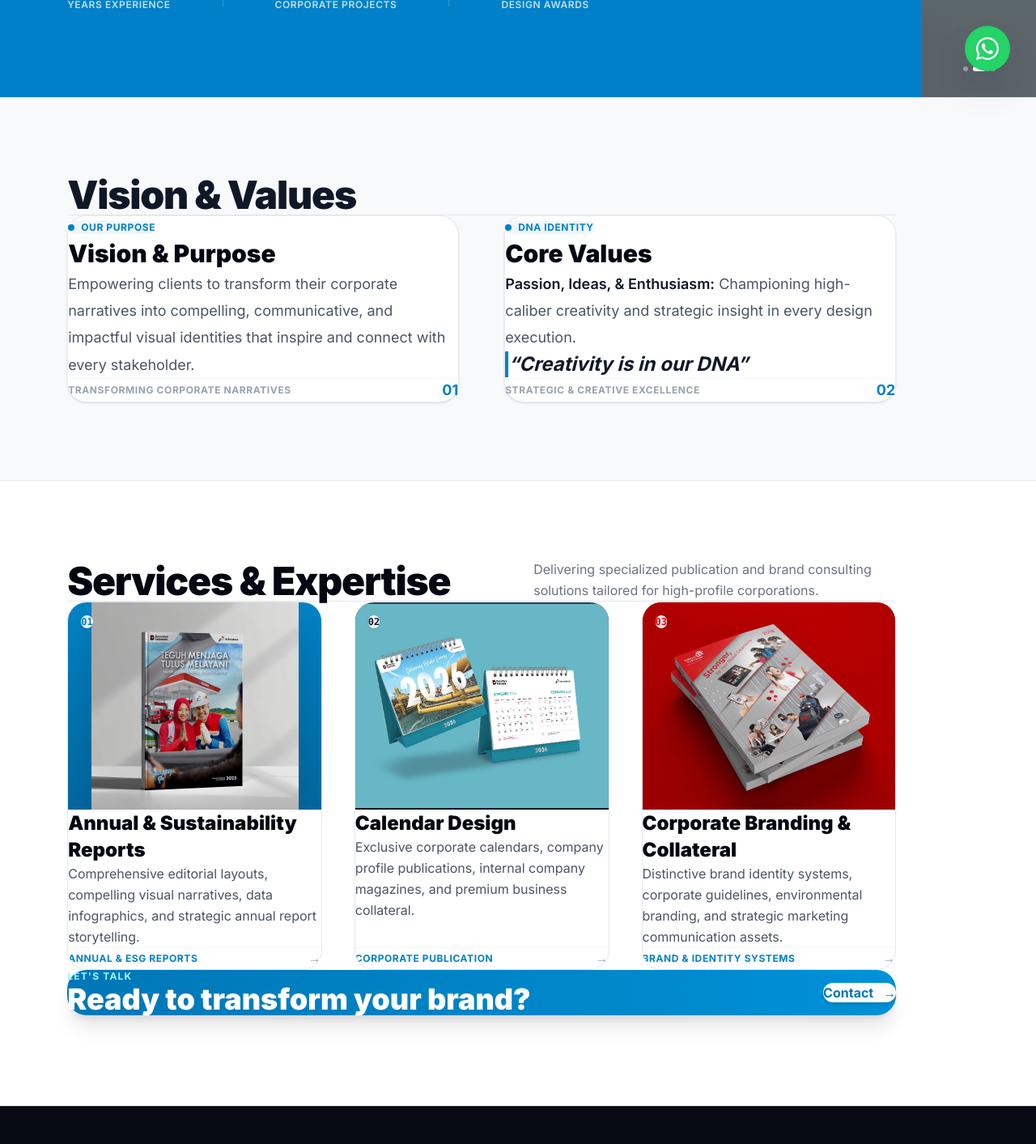
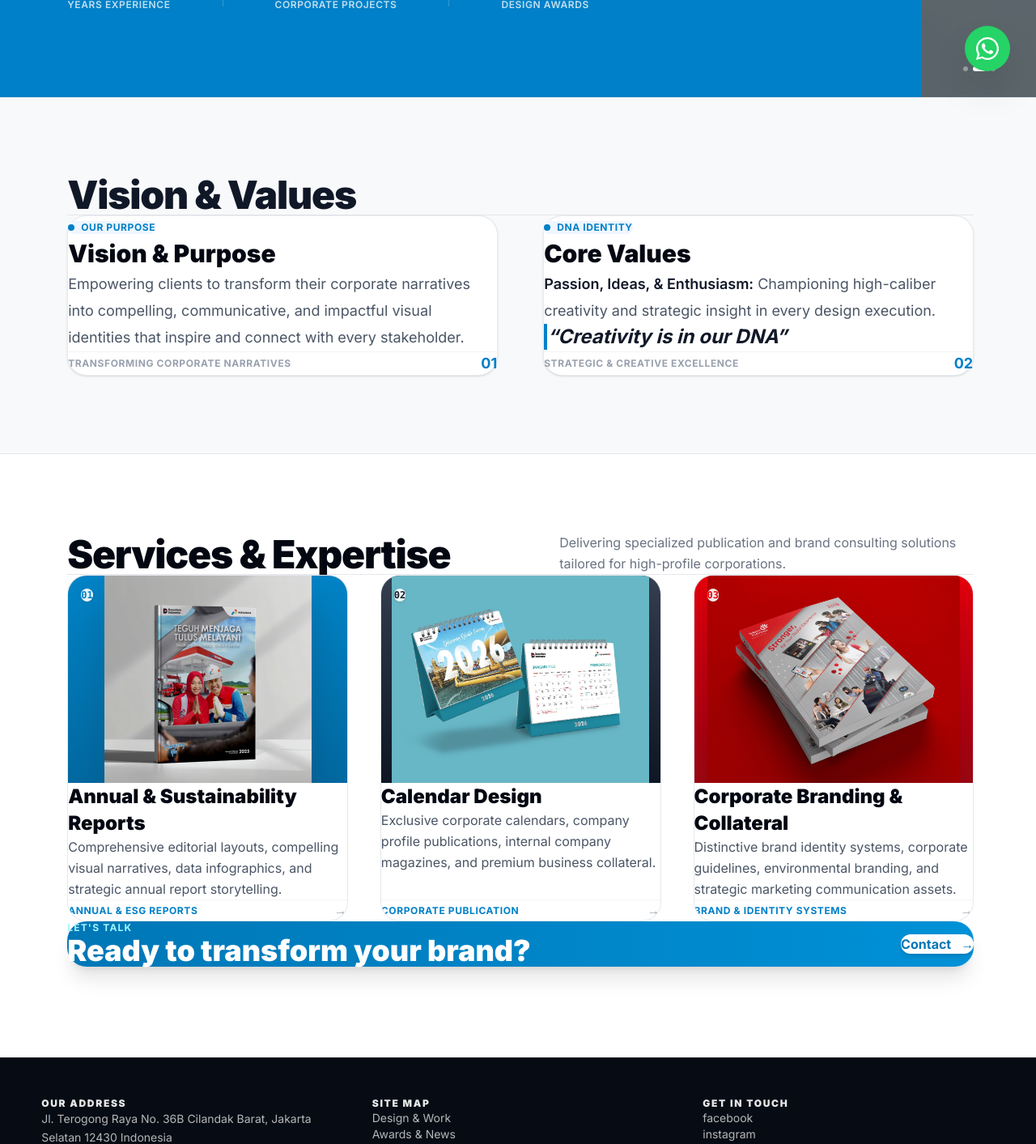
Before and after one commit to SamJinWoo99/DNA-Company-Profile, a Next.js app: page /about in a window 1280 px wide. Shown: the part 680-2093 px from the top of the page at 81% size. Built offline with nearby package versions, Linux system fonts and the light colour scheme.

Commit message:
Expand width of Visi Misi and Services sections to max-w-7xl stretching to the right

```diff
--- a/app/components/AboutHeroMeta.tsx
+++ b/app/components/AboutHeroMeta.tsx
@@ -181,7 +181,7 @@ export default function AboutHeroMeta() {
         </section>
 
         {/* ----------------------------------------------------------------------- */}
-        {/* VISI & MISI (Layout Rapi, Estetik, Jarak Lega)                          */}
+        {/* VISI & MISI (Layout Rapi, Estetik, Jarak Lega, Melebar ke Kanan)       */}
         {/* ----------------------------------------------------------------------- */}
         <section
           className="w-full bg-[#f8f9fa] border-t border-gray-200"
@@ -189,10 +189,10 @@ export default function AboutHeroMeta() {
             paddingTop: "clamp(6rem, 10vh, 8.5rem)",
             paddingBottom: "clamp(6rem, 10vh, 8.5rem)",
             paddingLeft: "clamp(2.5rem, 6.5vw, 6.5rem)",
-            paddingRight: "clamp(2rem, 5vw, 5rem)",
+            paddingRight: "clamp(2.5rem, 6vw, 6rem)",
           }}
         >
-          <div className="w-full max-w-5xl">
+          <div className="w-full max-w-7xl">
             {/* Header Visi & Misi */}
             <div className="mb-16 pb-8 border-b border-gray-200">
               <h2 className="text-3xl sm:text-4xl lg:text-5xl font-black text-gray-900 tracking-tight">
@@ -200,7 +200,7 @@ export default function AboutHeroMeta() {
               </h2>
             </div>
 
-            {/* 2 Kolom Visi & Misi: Rapi, Lega, Estetik */}
+            {/* 2 Kolom Visi & Misi: Rapi, Melebar, Lega */}
             <div className="grid grid-cols-1 lg:grid-cols-2 gap-10 lg:gap-14 items-stretch">
 
               {/* Box 1: Visi & Tujuan */}
@@ -263,7 +263,7 @@ export default function AboutHeroMeta() {
         </section>
 
         {/* ----------------------------------------------------------------------- */}
-        {/* SERVICES & EXPERTISE (Layanan DNA Komunika)                             */}
+        {/* SERVICES & EXPERTISE (Layanan DNA Komunika, Melebar ke Kanan)          */}
         {/* ----------------------------------------------------------------------- */}
         <section
           className="w-full bg-white border-t border-gray-200"
@@ -271,10 +271,10 @@ export default function AboutHeroMeta() {
             paddingTop: "clamp(6rem, 10vh, 8.5rem)",
             paddingBottom: "clamp(7rem, 12vh, 10rem)",
             paddingLeft: "clamp(2.5rem, 6.5vw, 6.5rem)",
-            paddingRight: "clamp(2rem, 5vw, 5rem)",
+            paddingRight: "clamp(2.5rem, 6vw, 6rem)",
           }}
         >
-          <div className="w-full max-w-5xl">
+          <div className="w-full max-w-7xl">
             {/* Header Services */}
             <div className="mb-16 pb-8 border-b border-gray-200 flex flex-col md:flex-row md:items-end justify-between gap-6">
               <div>
@@ -282,7 +282,7 @@ export default function AboutHeroMeta() {
                   {t("about.s_title")}
                 </h2>
               </div>
-              <p className="text-gray-500 max-w-md text-sm sm:text-base leading-relaxed">
+              <p className="text-gray-500 max-w-lg text-sm sm:text-base leading-relaxed">
                 {lang === "en"
                   ? "Delivering specialized publication and brand consulting solutions tailored for high-profile corporations."
                   : "Menghadirkan solusi publikasi dan konsultasi brand terpadu bagi korporasi dan institusi ternama."}
```
